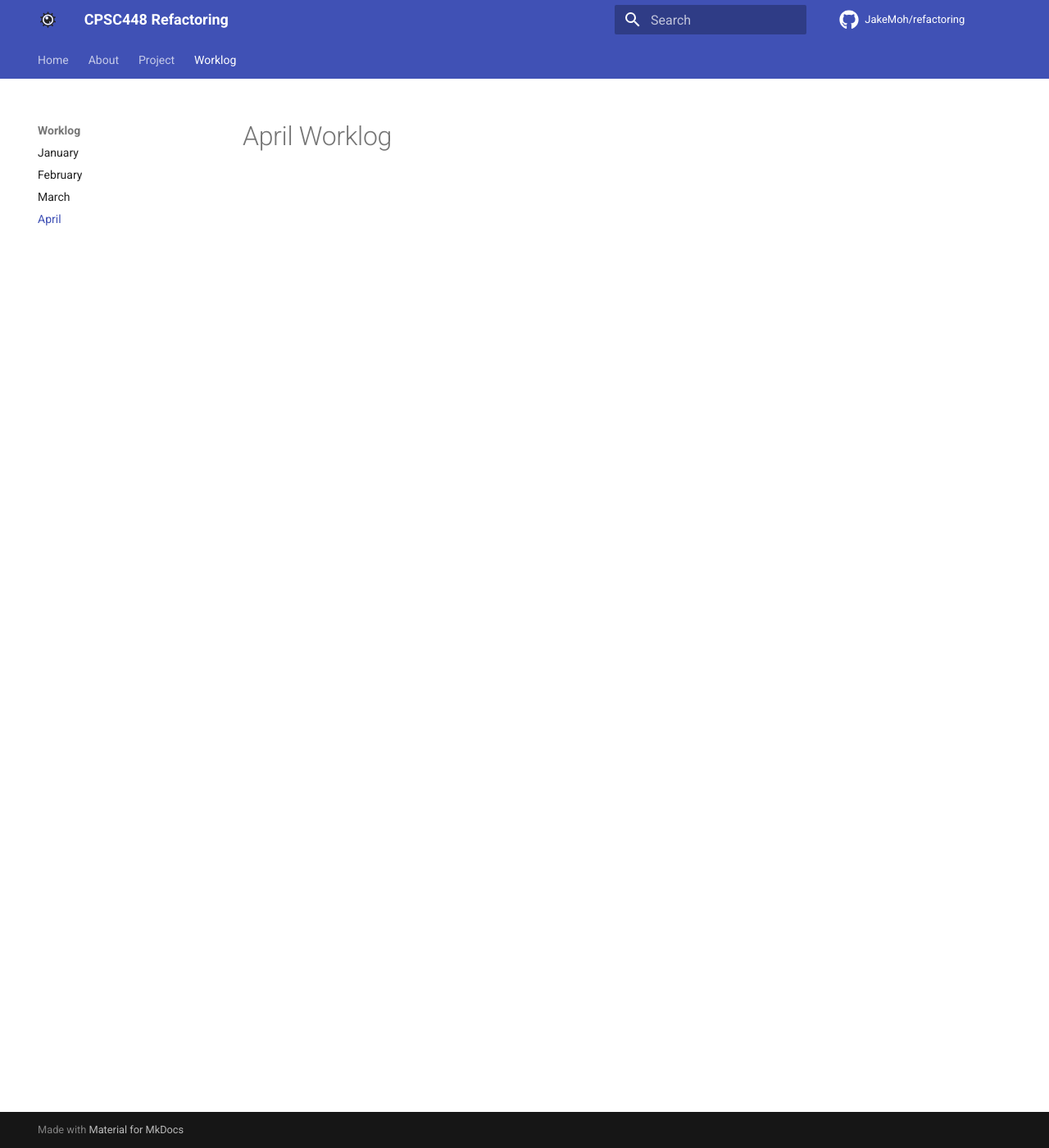
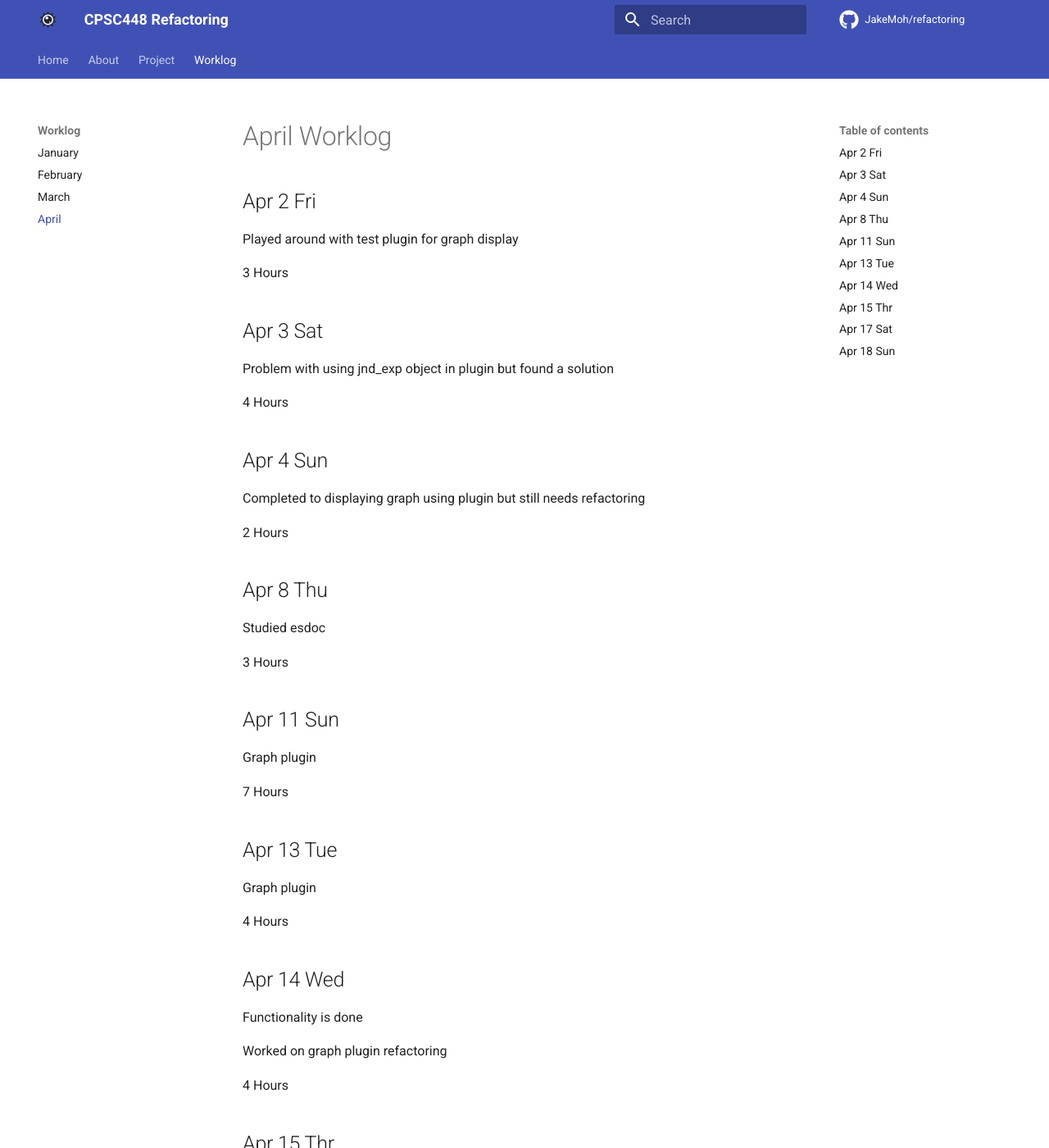
Before and after one commit to JakeMoh/Refactoring, an MkDocs documentation site: the page built from docs/worklog/worklog-4.md, in a window 1280 px wide and 1400 px high. Shown: the whole window at 82% size. Built offline with MkDocs 1.6.1 and Material for MkDocs 9.7.7, drawn with Linux system fonts in a browser that asks for light colours; comment, search, counter and statistics services are not loaded; some of the changed text lies outside the part shown.

Commit message:
Updated worklog

```diff
--- a/docs/worklog/worklog-4.md
+++ b/docs/worklog/worklog-4.md
@@ -1 +1,69 @@
 # April Worklog
+
+## Apr 2 Fri
+
+Played around with test plugin for graph display
+
+3 Hours
+
+## Apr 3 Sat
+
+Problem with using jnd_exp object in plugin but found a solution
+
+4 Hours
+
+## Apr 4 Sun
+
+Completed to displaying graph using plugin but still needs refactoring
+
+2 Hours
+
+## Apr 8 Thu
+
+Studied esdoc
+
+3 Hours
+
+## Apr 11 Sun
+
+Graph plugin
+
+7 Hours
+
+## Apr 13 Tue
+
+Graph plugin
+
+4 Hours
+
+## Apr 14 Wed
+
+Functionality is done
+
+Worked on graph plugin refactoring
+
+4 Hours
+
+## Apr 15 Thr
+
+Functionality is done
+
+Worked on graph plugin refactoring
+
+3 Hours
+
+## Apr 17 Sat
+
+Functionality is done
+
+Worked on graph plugin refactoring
+
+3 Hours
+
+## Apr 18 Sun
+
+Functionality is done
+
+Worked on graph plugin refactoring
+
+3 Hours
```
Also changed, not shown: docs/worklog/worklog-1.md (+1 -1 lines), docs/worklog/worklog-2.md (+1 -1 lines), docs/worklog/worklog-3.md (+20 -0 lines), site/search/search_index.json, site/sitemap.xml, site/worklog/worklog-3/index.html, site/worklog/worklog-4/index.html, 1 other file.
